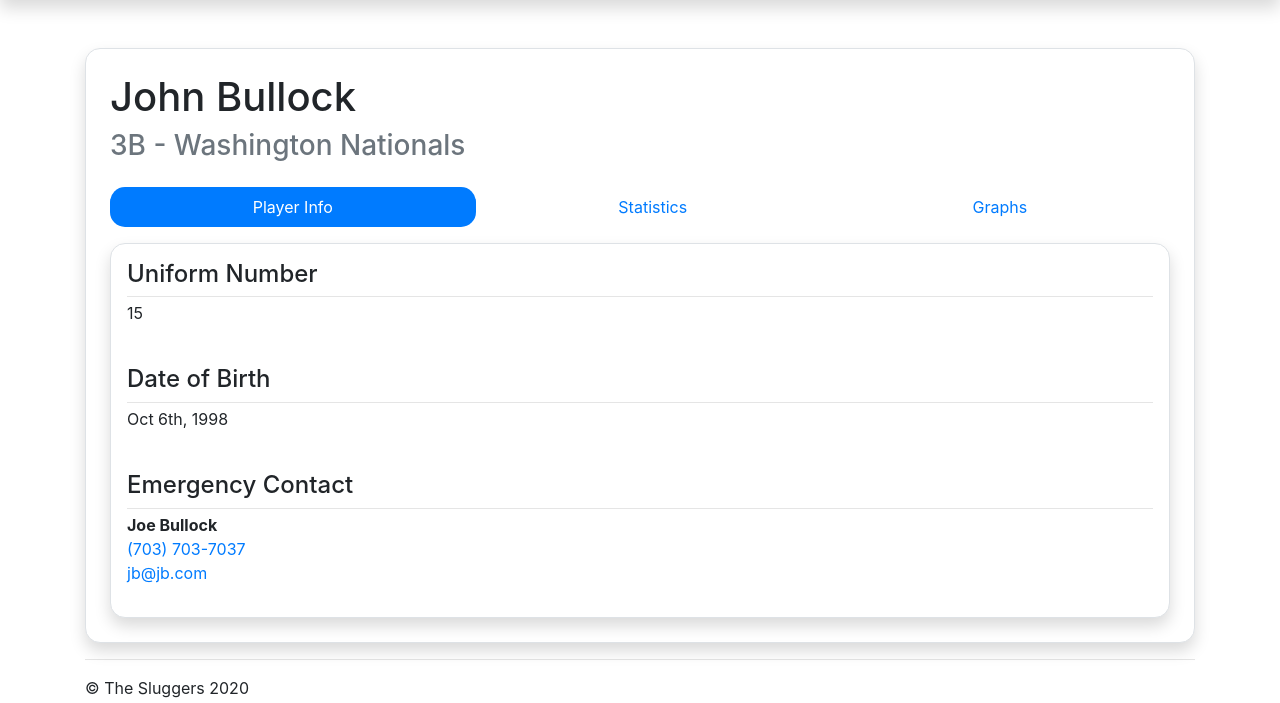
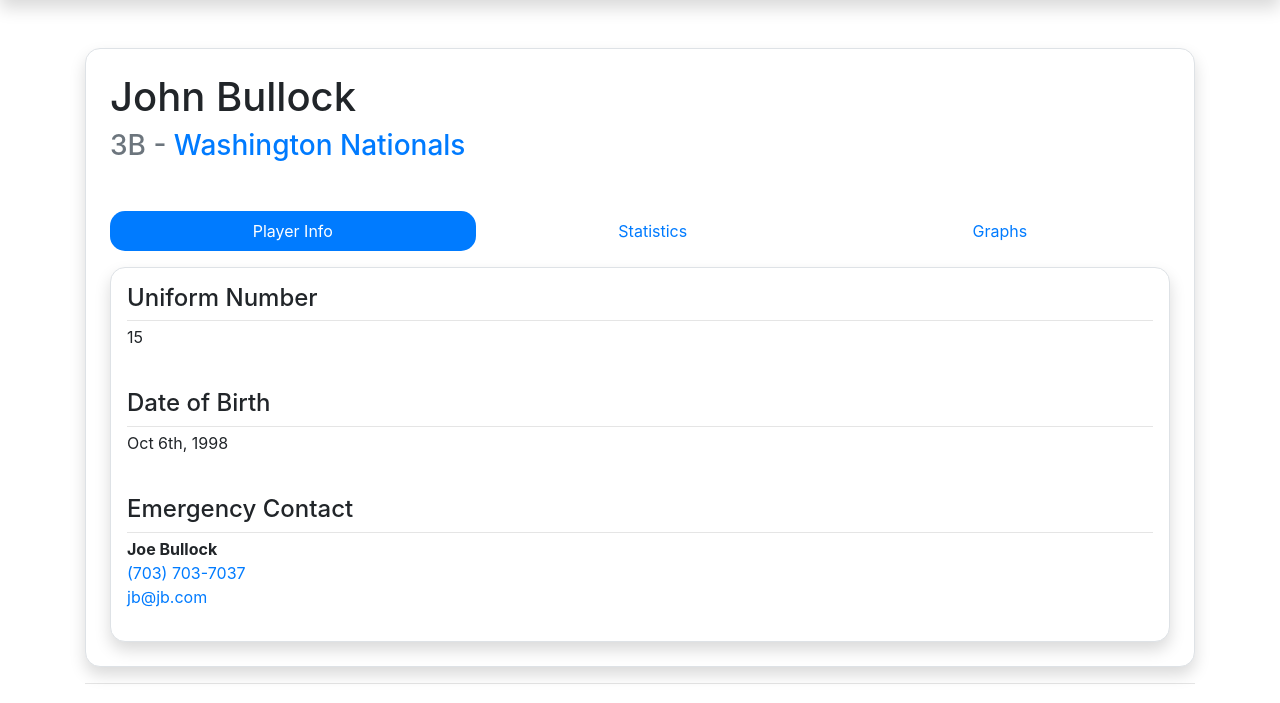
Before and after one commit to EliasHaddad00/Baseball_Database_cs4750, a Django app: page /player/ in a window 1280 px wide. Shown: the part 56-759 px from the top of the page. Run offline with Django 3.2, Linux system fonts and the light colour scheme; parts of the project's set-up code (start-up, migrations or seed data) failed here and were passed over; some libraries are stand-ins or nearby versions.

Commit message:
link to team

```diff
--- a/player/templates/player/view.html
+++ b/player/templates/player/view.html
@@ -4,7 +4,7 @@
 <!-- Team Summary -->
 <div class="card shadow p-4 border rounded-corner mt-5">
     <h1>John Bullock</h1>
-    <h3 class="text-muted">3B - Washington Nationals<br></h3>
+    <h3 class="text-muted">3B - <a href="#" class="text-decoration-none">Washington Nationals</a></h3><br>
     <ul class="nav nav-pills nav-fill mt-3">
         <li class="nav-item"><a class="nav-link active rounded-corner" data-toggle="tab" href="#playerinfo">Player Info</a></li>
         <li class="nav-item"><a class="nav-link rounded-corner" data-toggle="tab" href="#stats">Statistics</a></li>
```
